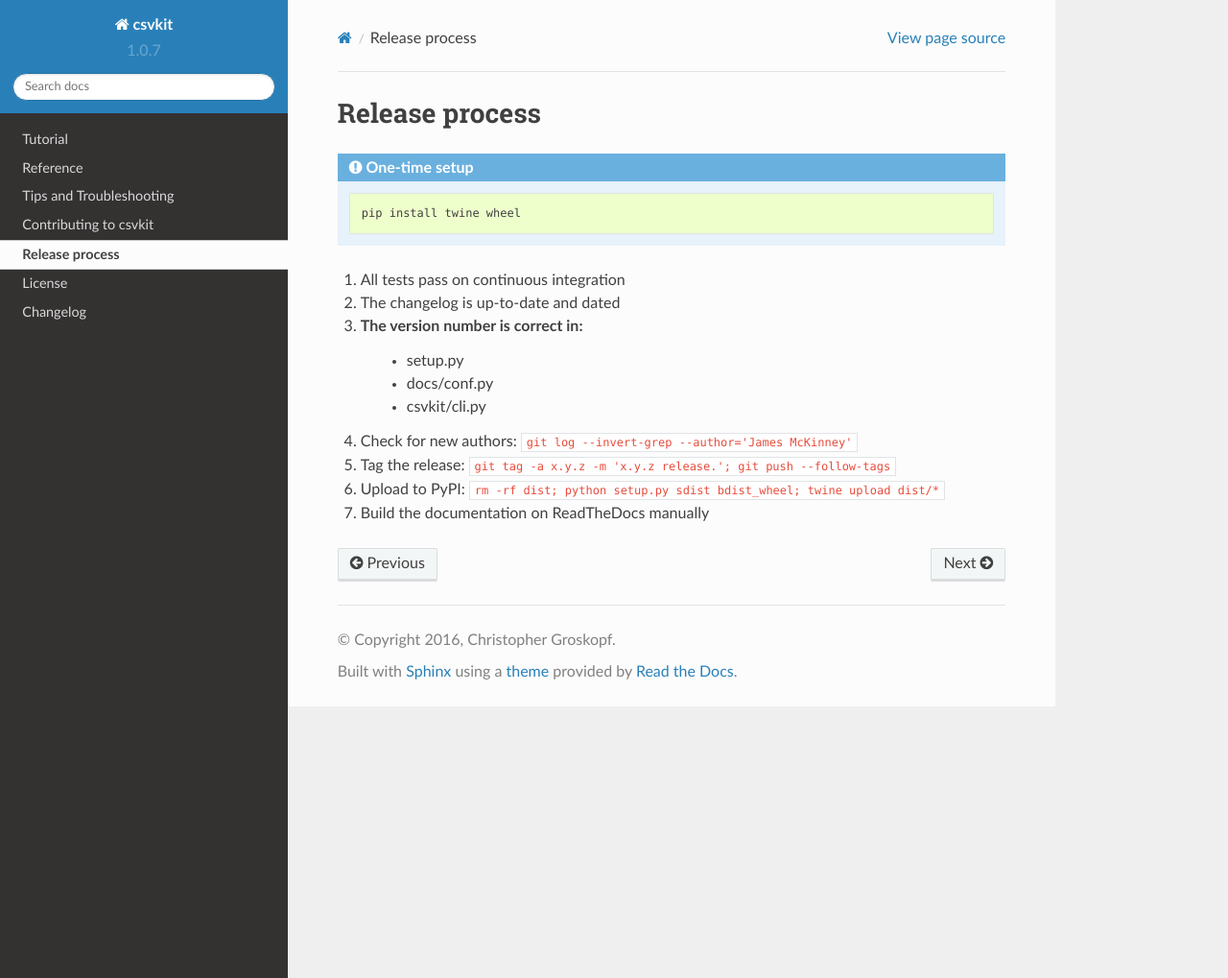
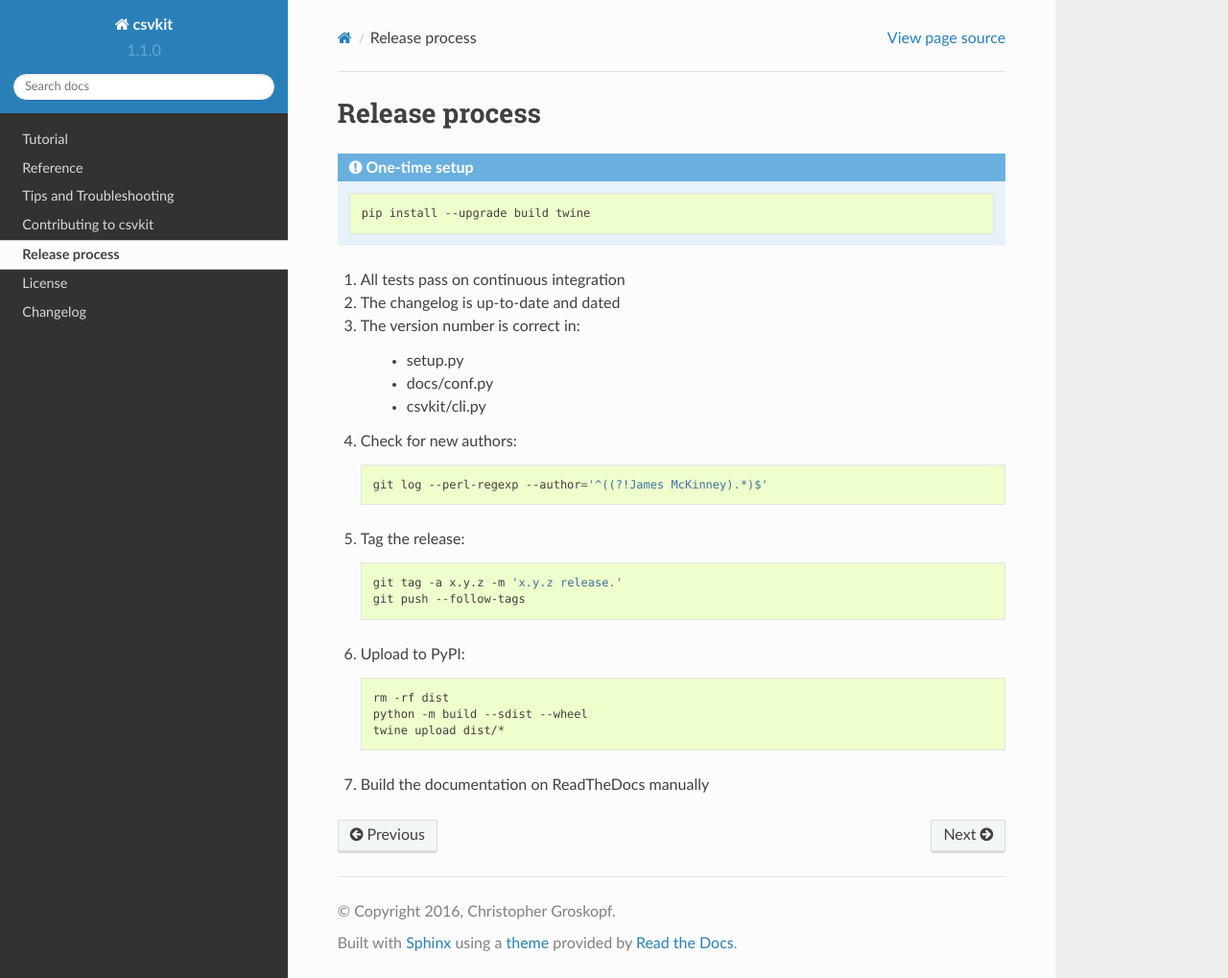
Before and after one commit to wireservice/csvkit, a Sphinx documentation site: the page built from docs/release.rst, in a window 1280 px wide and 1019 px high. Shown: the whole window at 96% size. Built offline with Sphinx 7.4.7 and the Read the Docs theme 2.0.0, drawn with Linux system fonts in a browser that asks for light colours.

```diff
--- a/docs/conf.py
+++ b/docs/conf.py
@@ -41,7 +41,7 @@ copyright = '2016, Christopher Groskopf'
 # built documents.
 #
 # The short X.Y version.
-version = '1.0.7'
+version = '1.1.0'
 # The full version, including alpha/beta/rc tags.
 release = version
 
--- a/docs/release.rst
+++ b/docs/release.rst
@@ -6,15 +6,35 @@ Release process
 
    .. code-block:: bash
 
-      pip install twine wheel
+      pip install --upgrade build twine
 
 #. All tests pass on continuous integration
 #. The changelog is up-to-date and dated
 #. The version number is correct in:
-    * setup.py
-    * docs/conf.py
-    * csvkit/cli.py
-#. Check for new authors: ``git log --invert-grep --author='James McKinney'``
-#. Tag the release: ``git tag -a x.y.z -m 'x.y.z release.'; git push --follow-tags``
-#. Upload to PyPI: ``rm -rf dist; python setup.py sdist bdist_wheel; twine upload dist/*``
+
+    -  setup.py
+    -  docs/conf.py
+    -  csvkit/cli.py
+
+#. Check for new authors:
+
+   .. code-block:: bash
+
+      git log --perl-regexp --author='^((?!James McKinney).*)$'
+
+#. Tag the release:
+
+   .. code-block:: bash
+
+      git tag -a x.y.z -m 'x.y.z release.'
+      git push --follow-tags
+
+#. Upload to PyPI:
+
+   .. code-block:: bash
+
+      rm -rf dist
+      python -m build --sdist --wheel
+      twine upload dist/*
+
 #. Build the documentation on ReadTheDocs manually
--- a/setup.py
+++ b/setup.py
@@ -5,7 +5,7 @@ with open('README.rst') as f:
 
 setup(
     name='csvkit',
-    version='1.0.7',
+    version='1.1.0',
     description='A suite of command-line tools for working with CSV, the king of tabular file formats.',
     long_description=long_description,
     long_description_content_type='text/x-rst',
@@ -23,12 +23,11 @@ setup(
         'Natural Language :: English',
         'Operating System :: OS Independent',
         'Programming Language :: Python',
-        'Programming Language :: Python :: 2.7',
-        'Programming Language :: Python :: 3.6',
         'Programming Language :: Python :: 3.7',
         'Programming Language :: Python :: 3.8',
         'Programming Language :: Python :: 3.9',
         'Programming Language :: Python :: 3.10',
+        'Programming Language :: Python :: 3.11',
         'Programming Language :: Python :: Implementation :: CPython',
         'Programming Language :: Python :: Implementation :: PyPy',
         'Topic :: Scientific/Engineering :: Information Analysis',
```
Also changed, not shown: CHANGELOG.rst (+5 -2 lines), 1 other file.
